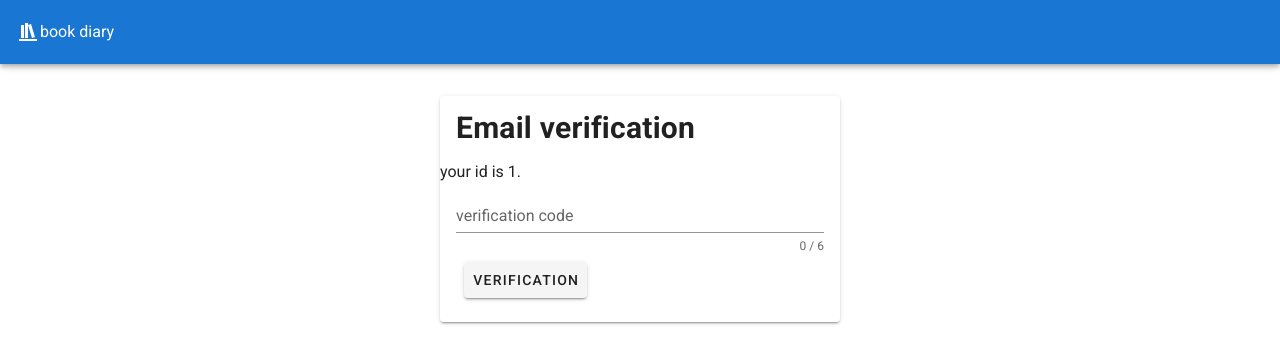
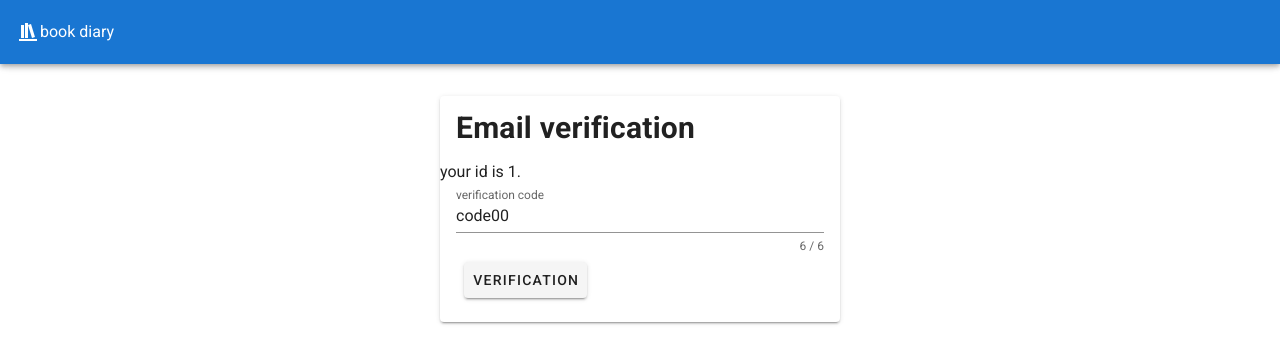
Before and after one commit to RikuMats/BookDiaryView, a Vue app: page /#/verification/1 in a window 1280 px wide. Shown: the top 364 px of the page. Built offline with nearby package versions, Linux system fonts and the light colour scheme.

Commit message:
default code for email verification

```diff
--- a/src/components/EmailVerification.vue
+++ b/src/components/EmailVerification.vue
@@ -25,7 +25,7 @@ import { Component, Vue, Prop } from "vue-property-decorator";
 @Component
 export default class EmailVerification extends Vue {
   private valid = false;
-  private verificationCode = "";
+  private verificationCode = "code00";
   private verificationCodeRules = [
     (v: string) => !!v || "verification code is required",
     (v: string) =>
```
